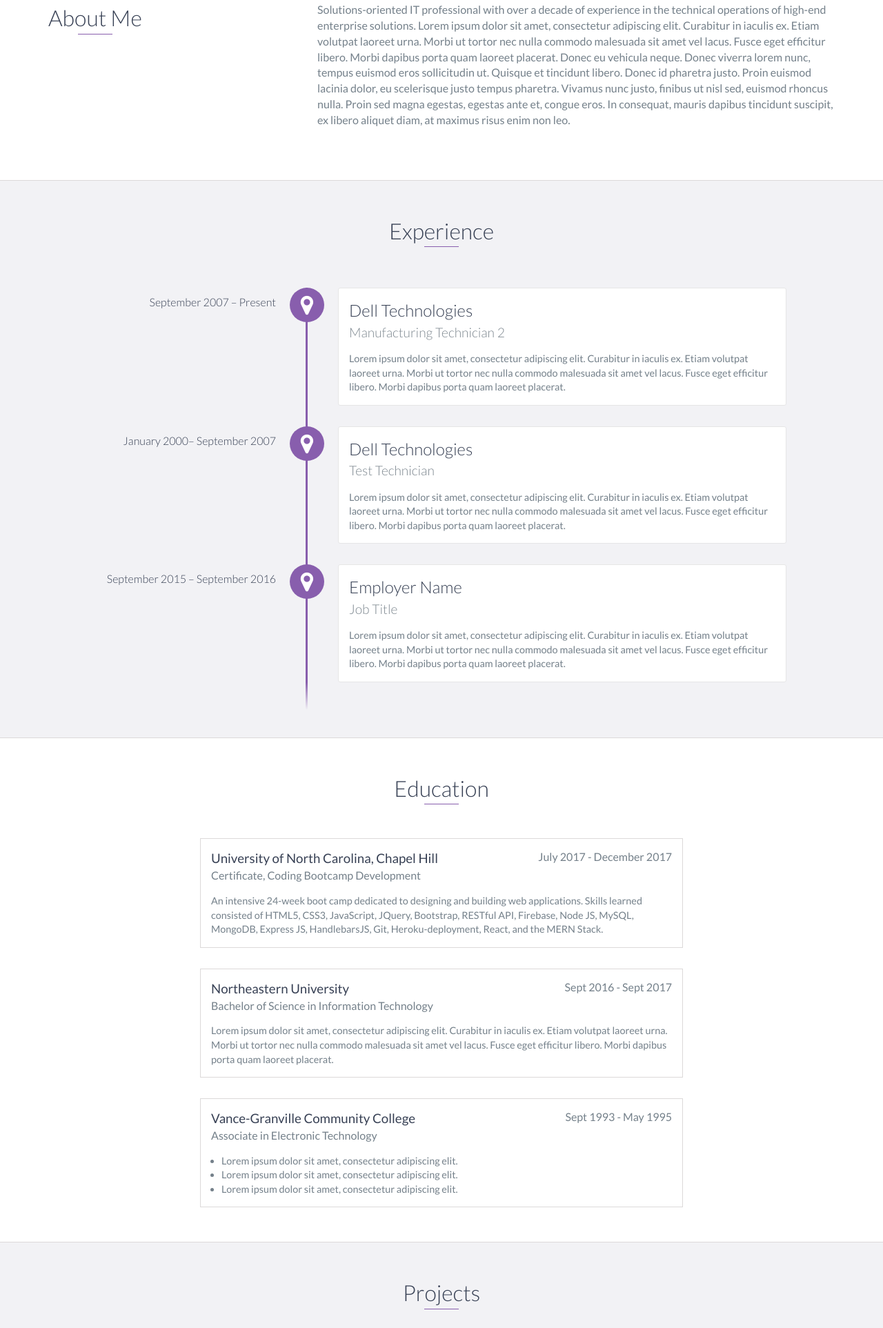
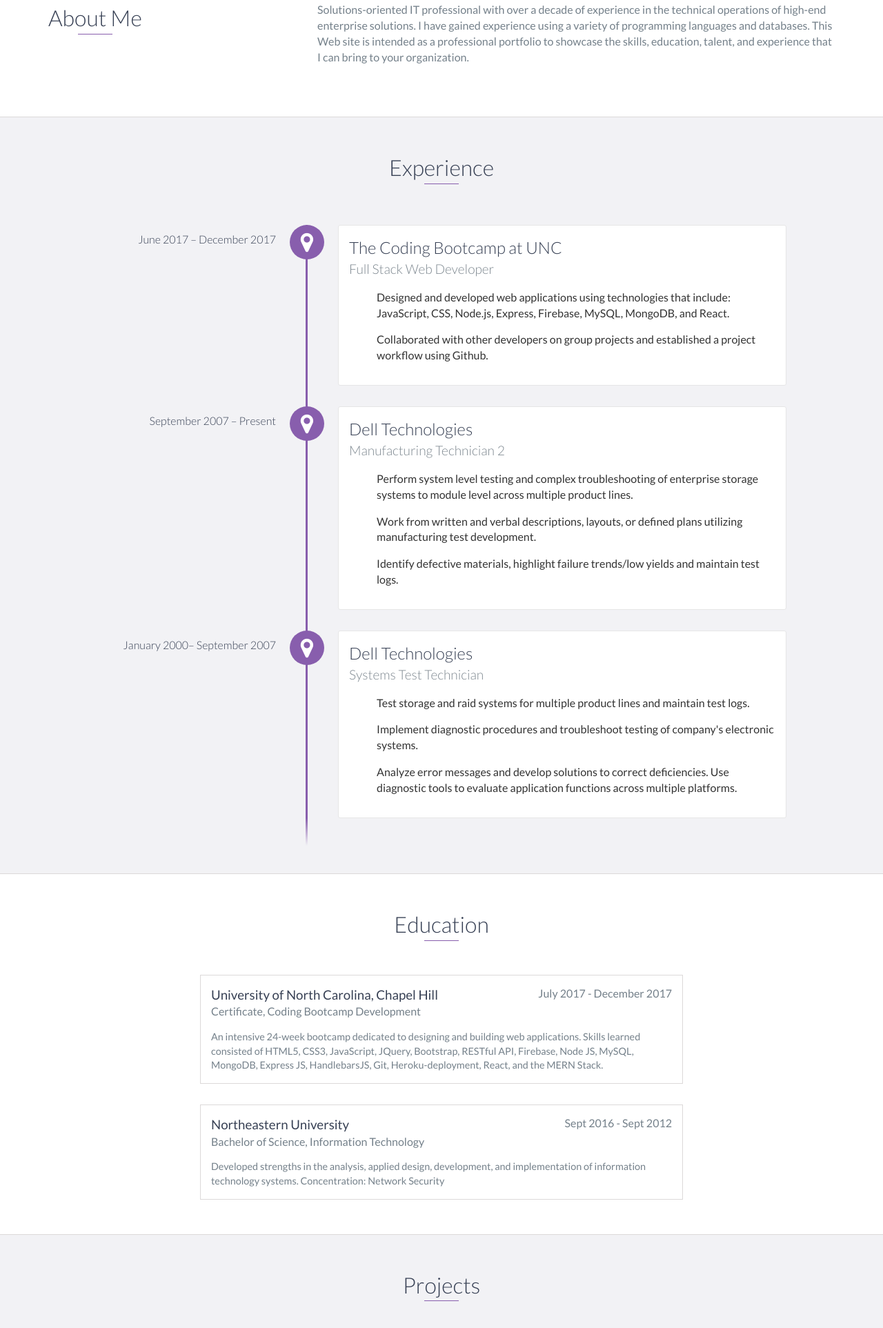
Before and after one commit to dawnwmills/Portfolio, a website: page index.html in a window 1280 px wide. Shown: the part 872-2797 px from the top of the page at 69% size. Drawn offline with nearby package versions, Linux system fonts and the light colour scheme.

Commit message:
uploading updated files

```diff
--- a/index.html
+++ b/index.html
@@ -6,8 +6,11 @@
     <meta http-equiv="X-UA-Compatible" content="IE=edge">
     <meta name="viewport" content="width=device-width, initial-scale=1">
     <title>My Portfolio</title>
-	<link rel="shortcut icon" href="favicon.ico" type="image/x-icon">
-	<link rel="icon" href="favicon.ico" type="image/x-icon">
+	<link rel="shortcut icon" href="images/butterflygrey.png" type="image/x-icon">
+
+    <!-- <img src="images/dawn.jpg" height="300" width="300" /> -->
+
+    <!-- <link rel="icon" href="favicon.ico" type="image/x-icon"> -->
     <link href="https://fonts.googleapis.com/css?family=Lato:300,400,700,900" rel="stylesheet">
     <link rel="stylesheet" href="libs/font-awesome/css/font-awesome.min.css">
     <link href="css/bootstrap.min.css" rel="stylesheet">
@@ -52,7 +55,7 @@
                 <img src="images/dawn.jpg" height="300" width="300" />
                 <h1>Dawn W. Mills</h1>
                 <h2>Front-End Developer</h2>
-                <a href="https://docs.google.com/document/d/15JMPbhq8igx4ltwjkzHf3xP3gCYw_5ePBQY42T7x3PI/edit?usp=sharing" class="btn-rounded-white">Download Resume</a>
+                <a href="https://docs.google.com/document/d/1A4nMaj-_iqfyrOw-Q4cctxLgFFEKS6MC1pInhymUwEM/edit?usp=sharing" class="btn-rounded-white">Download Resume</a>
             </div>
         </div>
         <!-- End #lead-content -->
@@ -76,9 +79,7 @@
                 </div>
                 <div class="col-md-8">
                     <p>
-                        Solutions-oriented IT professional with over a decade of experience in the technical operations of  high-end enterprise solutions. Lorem ipsum dolor sit amet, consectetur adipiscing elit. Curabitur in iaculis ex. Etiam volutpat laoreet urna. Morbi ut tortor nec nulla commodo malesuada sit amet vel lacus. Fusce eget efficitur libero. Morbi dapibus porta quam laoreet placerat. Donec
-                        eu vehicula neque. Donec viverra lorem nunc, tempus euismod eros sollicitudin ut. Quisque et tincidunt libero. Donec id pharetra justo. Proin euismod lacinia dolor, eu scelerisque justo tempus pharetra. Vivamus nunc justo, finibus
-                        ut nisl sed, euismod rhoncus nulla. Proin sed magna egestas, egestas ante et, congue eros. In consequat, mauris dapibus tincidunt suscipit, ex libero aliquet diam, at maximus risus enim non leo.
+                        Solutions-oriented IT professional with over a decade of experience in the technical operations of  high-end enterprise solutions. I have gained experience using a variety of programming languages and databases. This Web site is intended as a professional portfolio to showcase the skills, education, talent, and experience that I can bring to your organization.
                     </p>
                 </div>
             </div>
@@ -89,27 +90,34 @@
     <div id="experience" class="background-alt">
         <h2 class="heading">Experience</h2>
         <div id="experience-timeline">
+            <div data-date="June 2017 – December 2017">
+                <h3>The Coding Bootcamp at UNC</h3>
+                <h4>Full Stack Web Developer</h4>
+                <p>
+                    <ul>Designed and developed web applications using technologies that include: JavaScript, CSS, Node.js, Express, Firebase, MySQL, MongoDB, and React.</ul>
+                    <ul>Collaborated with other developers on group projects and established a project workflow using Github.</ul>
+                </p>
+            </div>
+
             <div data-date="September 2007 – Present">
                 <h3>Dell Technologies</h3>
                 <h4>Manufacturing Technician 2</h4>
                 <p>
-                    Lorem ipsum dolor sit amet, consectetur adipiscing elit. Curabitur in iaculis ex. Etiam volutpat laoreet urna. Morbi ut tortor nec nulla commodo malesuada sit amet vel lacus. Fusce eget efficitur libero. Morbi dapibus porta quam laoreet placerat.
+                    <ol>Perform system level testing and complex troubleshooting of enterprise storage systems to module level across multiple product lines.</ol>
+                    <ol>Work from written and verbal descriptions, layouts, or defined plans utilizing manufacturing test development.</ol>
+                    <ol>Identify defective materials, highlight failure trends/low yields and maintain test logs.</ol>
                 </p>
             </div>
 
             <div data-date="January 2000– September 2007">
                 <h3>Dell Technologies</h3>
-                <h4>Test Technician</h4>
+                <h4>Systems Test Technician</h4>
                 <p>
-                    Lorem ipsum dolor sit amet, consectetur adipiscing elit. Curabitur in iaculis ex. Etiam volutpat laoreet urna. Morbi ut tortor nec nulla commodo malesuada sit amet vel lacus. Fusce eget efficitur libero. Morbi dapibus porta quam laoreet placerat.
-                </p>
-            </div>
+                    <ul>Test storage and raid systems for multiple product lines and maintain test logs. </ul>
 
-            <div data-date="September 2015 – September 2016">
-                <h3>Employer Name</h3>
-                <h4>Job Title</h4>
-                <p>
-                    Lorem ipsum dolor sit amet, consectetur adipiscing elit. Curabitur in iaculis ex. Etiam volutpat laoreet urna. Morbi ut tortor nec nulla commodo malesuada sit amet vel lacus. Fusce eget efficitur libero. Morbi dapibus porta quam laoreet placerat.
+                    <ul>Implement diagnostic procedures and troubleshoot testing of company's electronic systems.</ul>
+                    <ul> Analyze error messages and develop solutions to correct deficiencies. Use diagnostic tools to evaluate application functions across multiple platforms.
+
                 </p>
             </div>
         </div>
@@ -123,38 +131,21 @@
             <span class="education-date">July 2017 - December 2017</span>
             <h4>Certificate, Coding Bootcamp Development</h4>
             <p>
-                An intensive 24-week boot camp dedicated to designing and building web applications. Skills learned consisted of HTML5, CSS3, JavaScript, JQuery, Bootstrap, RESTful API, Firebase, Node JS, MySQL, MongoDB, Express JS, HandlebarsJS, Git, Heroku-deployment, React, and the MERN Stack.
+                An intensive 24-week bootcamp dedicated to designing and building web applications. Skills learned consisted of HTML5, CSS3, JavaScript, JQuery, Bootstrap, RESTful API, Firebase, Node JS, MySQL, MongoDB, Express JS, HandlebarsJS, Git, Heroku-deployment, React, and the MERN Stack.
             </p>
         </div>
         <!-- End .education-block -->
 
         <div class="education-block">
             <h3>Northeastern University</h3>
-            <span class="education-date">Sept 2016 - Sept 2017</span>
-            <h4>Bachelor of Science in Information Technology</h4>
+            <span class="education-date">Sept 2016 - Sept 2012</span>
+            <h4>Bachelor of Science, Information Technology</h4>
             <p>
-                Lorem ipsum dolor sit amet, consectetur adipiscing elit. Curabitur in iaculis ex. Etiam volutpat laoreet urna. Morbi ut tortor nec nulla commodo malesuada sit amet vel lacus. Fusce eget efficitur libero. Morbi dapibus porta quam laoreet placerat.
+                Developed strengths in the analysis, applied design, development, and implementation of information technology systems. Concentration: Network Security
             </p>
         </div>
 
         <!-- End .education-block -->
-
-        <div class="education-block">
-            <h3>Vance-Granville Community College</h3>
-            <span class="education-date">Sept 1993 - May 1995</span>
-            <h4>Associate in Electronic Technology</h4>
-            <ul>
-                <li>
-                    Lorem ipsum dolor sit amet, consectetur adipiscing elit.
-                </li>
-                <li>
-                    Lorem ipsum dolor sit amet, consectetur adipiscing elit.
-                </li>
-                <li>
-                    Lorem ipsum dolor sit amet, consectetur adipiscing elit.
-                </li>
-            </ul>
-        </div>
     </div>
     <!-- End #education -->
 
@@ -212,6 +203,22 @@
                         <!-- End .project-info -->
                     </div>
                 <!-- End .project -->
+
+                <div class="project shadow-large">
+                    <div class="project-image">
+                        <img src="images/logo.jpg" height="300" width="300" />
+                    </div>
+                    <!-- End .project-image -->
+                    <div class="project-info">
+                        <h3>Mi' Amigix</h3>
+                        <p>
+                            A mobile friendly application that provides health tips, over-the-counter medicine information and prescription management. This app can be used in English or Spanish!
+                        </p>
+                        <a href="https://pure-taiga-84993.herokuapp.com/">View Project</a>
+                    </div>
+                    <!-- End .project-info -->
+                </div>
+                <!-- End .project -->
                 </div>
             </div>
         </div>
@@ -242,9 +249,10 @@
     <!-- End #skills -->
 
     <div id="contact">
-        <h2>Get in Touch</h2>
+        <h2>Contact Me</h2>
         <div id="contact-form">
-            <form method="POST" action="https://formspree.io/email@email.com">
+            <form method="POST" action="mailto:dawnwmills@aol.com">
+            <!-- https://formspree.io/dawnwmills@gmail.com -->
                 <input type="hidden" name="_subject" value="Contact request from personal website" />
                 <input type="email" name="_replyto" placeholder="Your email" required>
                 <textarea name="message" placeholder="Your message" required></textarea>
```
Also changed, not shown: css/styles.css, images/background.jpg (added), images/logo.jpg.
